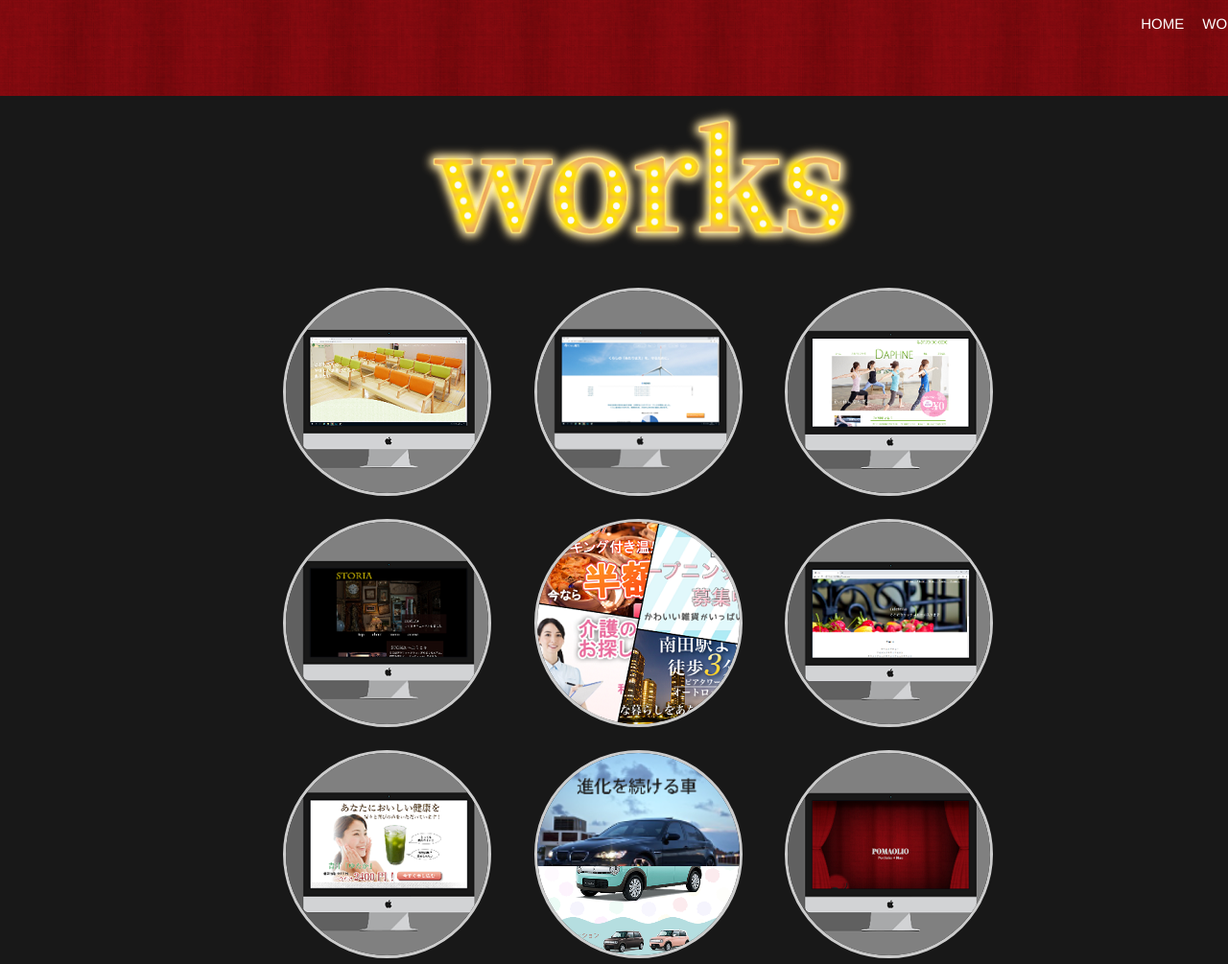
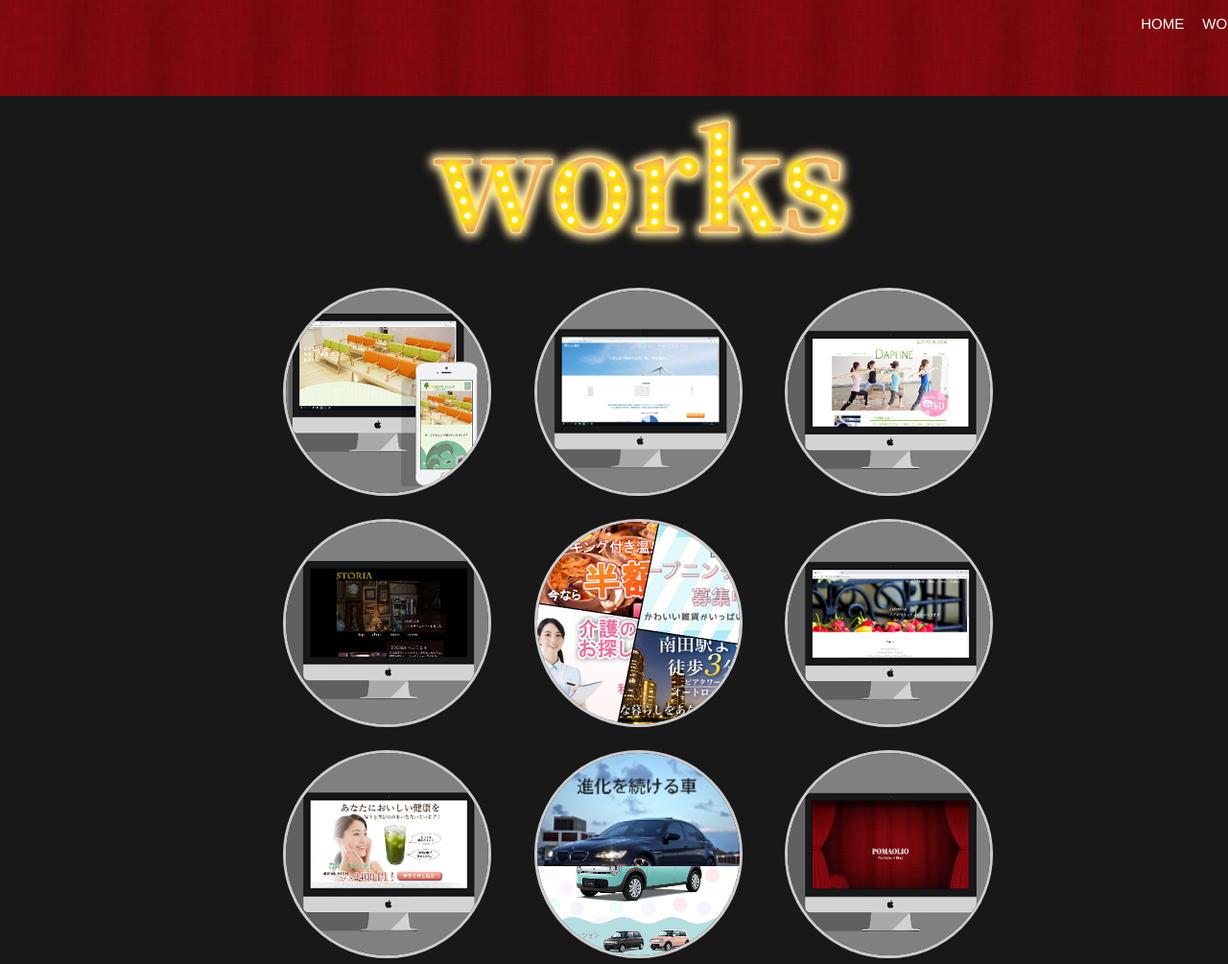
Before and after one commit to 1899-arch/portfolio, a plain HTML site: page works.html in a window 1280 px wide. Shown: the top 1005 px of the page at 96% size. Drawn offline with nearby package versions, Linux system fonts and the light colour scheme.

Commit message:
画像変更

```diff
--- a/works.html
+++ b/works.html
@@ -25,7 +25,7 @@
 
         <ul class="works__img-block">
 
-              <li class="works__img"><a href="website_01.html"><img src="img/mockUp-komorebi.png" alt="架空の児童心療内科のサイト"></a></li>
+              <li class="works__img"><a href="website_01.html"><img src="img/mockUp-komorebi2.png" alt="架空の児童心療内科のサイト"></a></li>
               <li class="works__img"><a href="website_02.html"><img src="img/mockUp-kurashi.png" alt="架空の電力会社のサイト"></a></li>
               <li class="works__img"><a href="website_03.html"><img src="img/mockUp-yoga.png" alt="架空のヨガスタジオのサイト"></a></li>
               <li class="works__img"><a href="website_04.html"><img src="img/mockUp-antique.png" alt="架空のアンティークカフェのサイト"></a></li>
```
